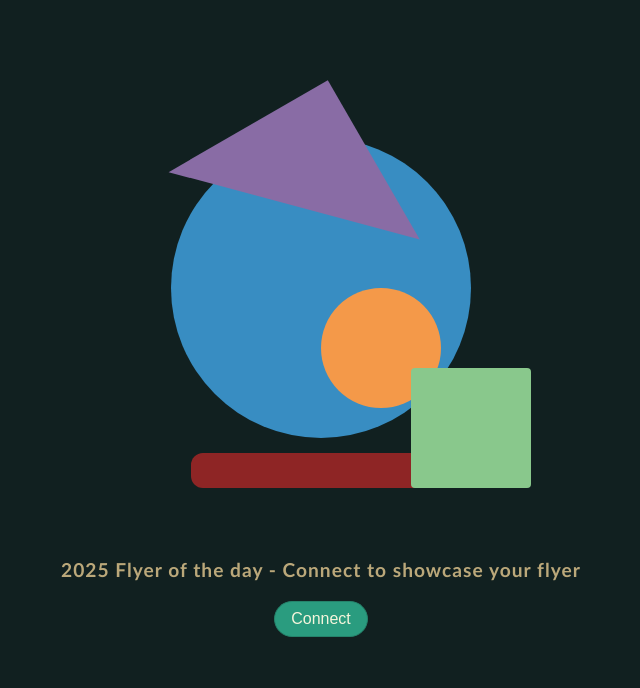
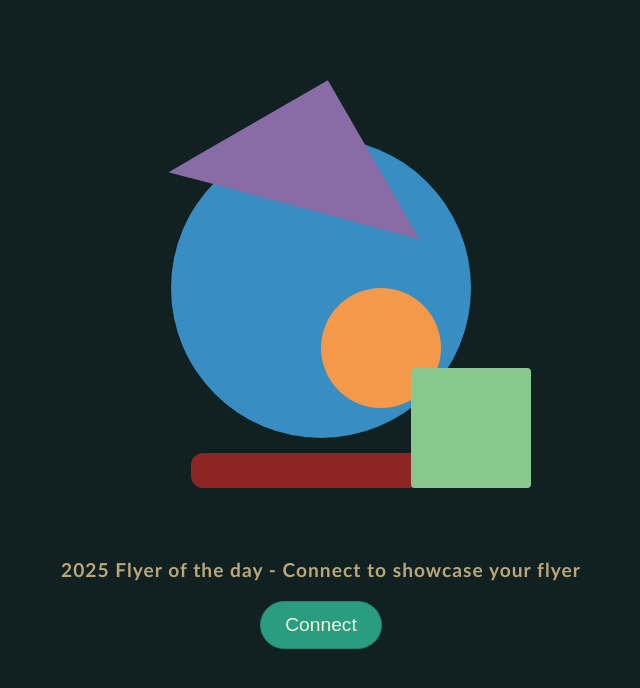
Before and after one commit to nbarnoon/Responsive-page, a plain HTML site: page index.html in a window 1280 px wide. Shown: the part 250-938 px from the top of the page, without its empty margins (319-959 px from the left). Drawn offline with Linux system fonts and the light colour scheme.

Commit message:
Update index.html

```diff
--- a/index.html
+++ b/index.html
@@ -261,6 +261,11 @@
                     width: 100;
                 }
 
+                .btn {
+                    padding: 12px 24px;
+                    font-size: 1.2rem;
+                }
+
                 footer p {
                     font-size: 1.2rem;
                     font-family: 'Gill Sans', 'Gill Sans MT', Calibri, 'Trebuchet MS', sans-serif;
```
